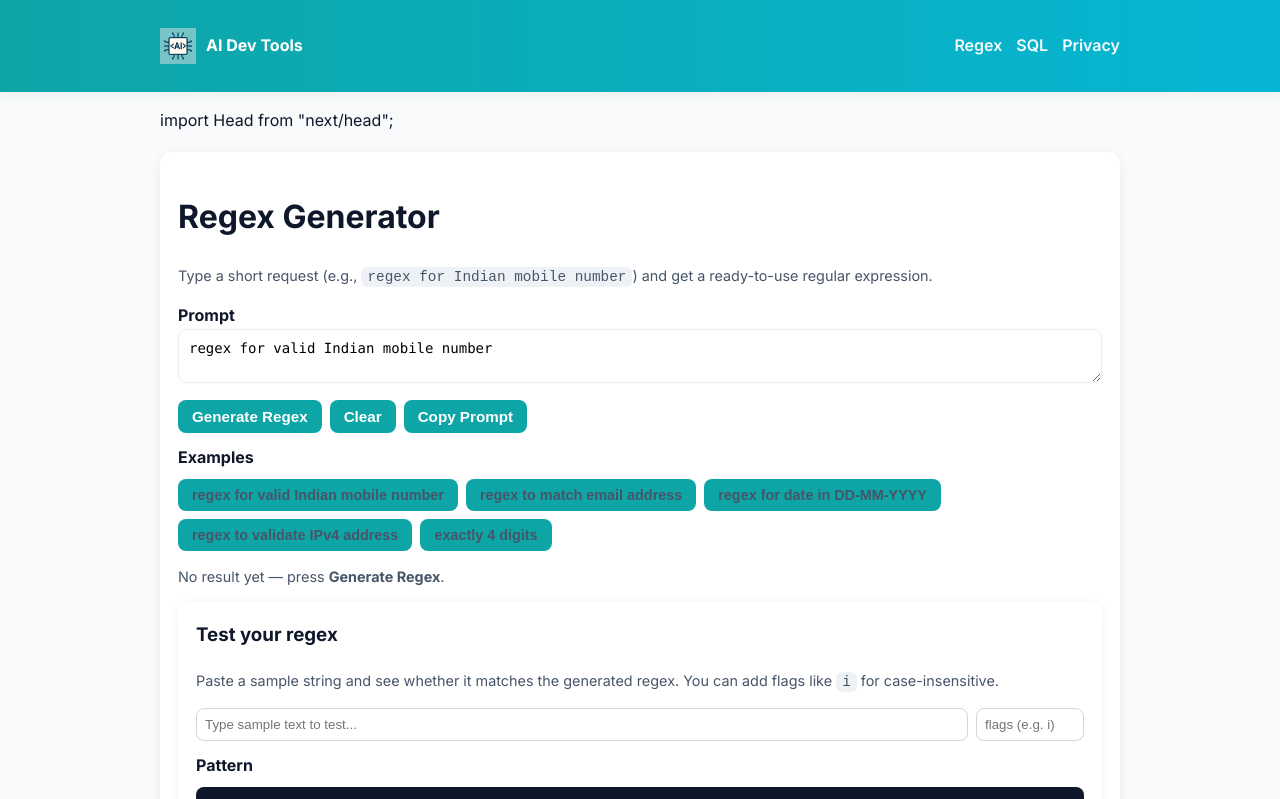
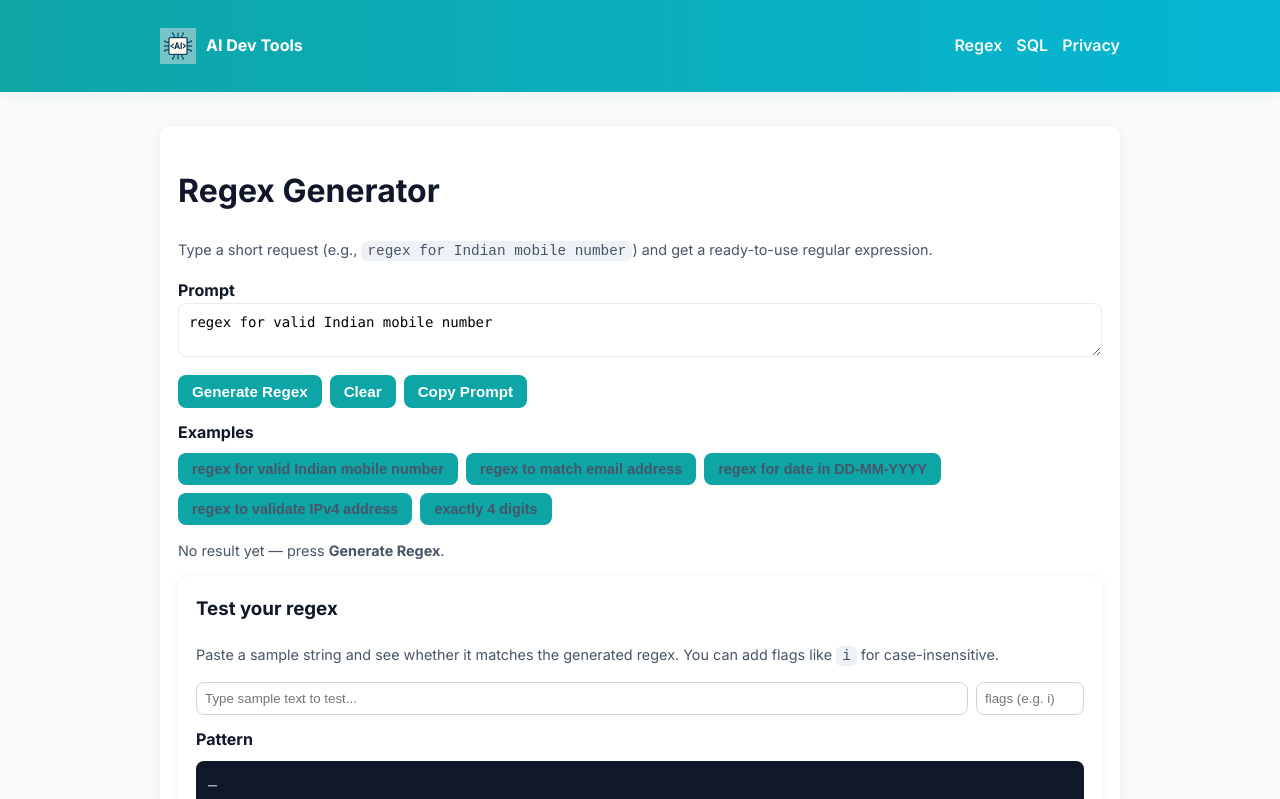
Before and after one commit to rampandu/ai-tools, a Next.js app: page /regex-generator in a window 1280 px wide. Shown: the top 799 px of the page. Built offline with nearby package versions, Linux system fonts and the light colour scheme; no server answers.

Commit message:
Fix impot wrongly showing on sql and egex generato pages

```diff
--- a/pages/regex-generator.js
+++ b/pages/regex-generator.js
@@ -74,7 +74,7 @@ export default function RegexGenerator() {
 
   return (
     <div className="container" style={{ paddingTop: 16 }}>
-import Head from "next/head";
+
 
 <Head>
   <title>AI Regex Generator — Free Online Regex Builder | Dev Brains AI</title>
--- a/pages/sql-generator.js
+++ b/pages/sql-generator.js
@@ -68,7 +68,7 @@ export default function SQLGenerator() {
 
   return (
     <div className="container" style={{ paddingTop: 16 }}>
-import Head from "next/head";
+
 
 <Head>
   <title>AI SQL Query Generator — Free SQL Builder | Dev Brains AI</title>
```
